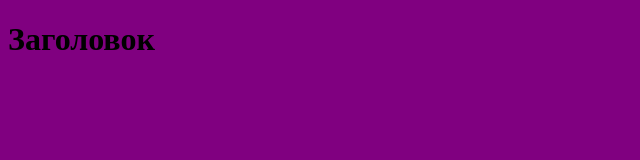
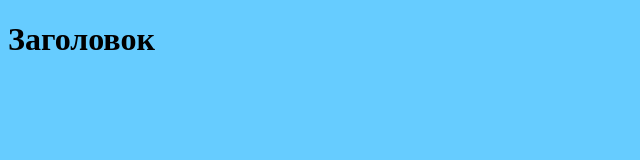
Before and after one commit to ulianapisareva/test, a plain HTML site: page index.html in a window 1280 px wide. Shown: the whole page, without its empty margins (0-640 px from the left). Drawn offline with Linux system fonts and the light colour scheme.

Commit message:
Изменили фон на голубой

```diff
--- a/style.css
+++ b/style.css
@@ -1,3 +1,3 @@
 body{
-  background-color: purple;
+  background-color: #66CCFF;
 }
```
